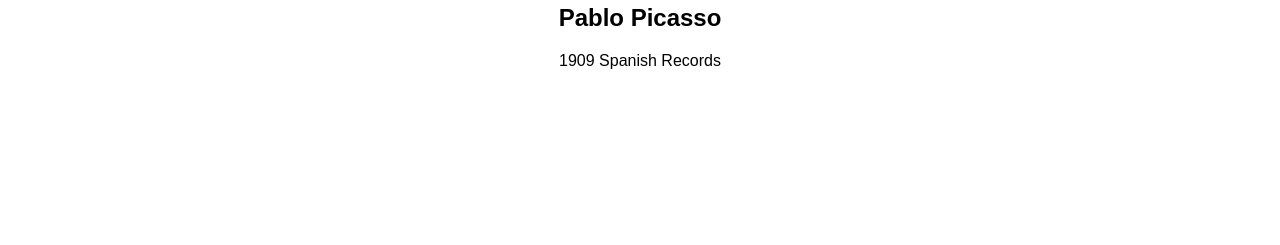
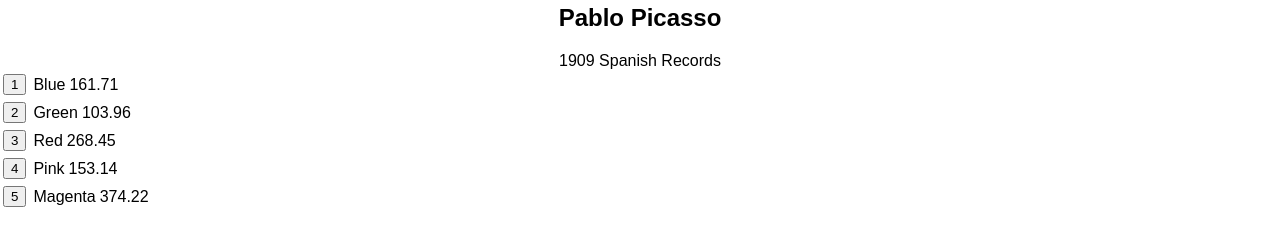
Before and after one commit to ardelapaz/bloc-jams-react, a React (Create React App) app: page /album/the-colors in a window 1280 px wide. Shown: the part 551-796 px from the top of the page. Built offline with nearby package versions, Linux system fonts and the light colour scheme.

Commit message:
Album Assignment Finished

```diff
--- a/src/components/Album.js
+++ b/src/components/Album.js
@@ -31,7 +31,23 @@
                 <col id="song-duration-colum" />
             </colgroup>
             <tbody>
-
+                {
+                    this.state.album.songs.map( (album, index) =>
+                        <tr>
+                            <td>
+                                <button>
+                                    <span className = "song-number">{index + 1}</span>
+                                    <span className = "play"></span>
+                                    <span className = "pause"></span>
+                                </button>
+                            </td>
+                        <td>
+                            <td>{album.title}</td>
+                            <td>{album.duration}</td>
+                        </td>
+                        </tr>
+                )
+                }
             </tbody>
                 </table>
       </section>
```
